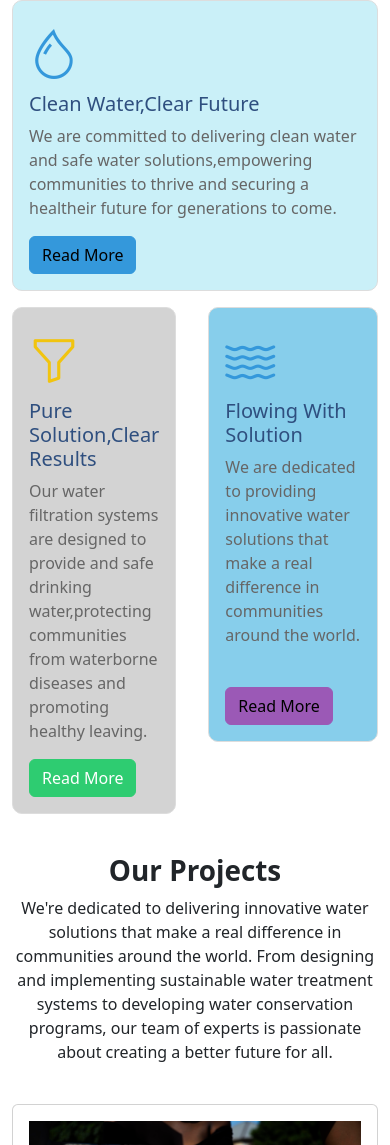
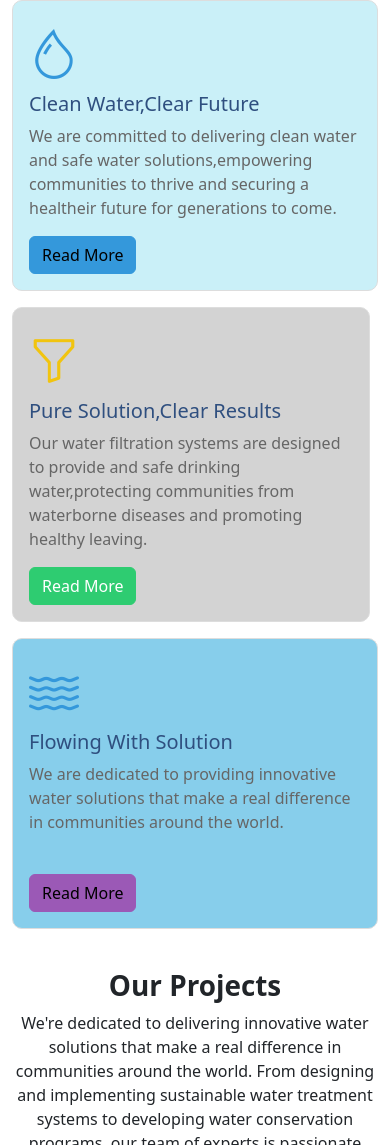
Before and after one commit to HamdiaXcel123/water-crises-pure-potential, a plain HTML site: page index.html in a window 390 px wide. Shown: the part 1256-2401 px from the top of the page. Drawn offline with nearby package versions, Linux system fonts and the light colour scheme.

Commit message:
Update index.html

```diff
--- a/index.html
+++ b/index.html
@@ -120,7 +120,7 @@
 
   <div class="container">
     <div class="row">
-      <div class="col">
+      <div class="col col-12 col-md-4">
 
         <div class="card mb-3"style="border: 1px solid #ddd; border-radius: 10px; background-color: #caf0f8;">
           <div class="card-body">
@@ -133,7 +133,7 @@
 
       </div>
 
-        <div class="col">
+        <div class="col col-12 col-md-4">
 
           <div class="card mb-3 me-2" style="border: 1px solid #ddd; border-radius: 10px; background-color: lightgray;">
             <div class="card-body">
@@ -146,7 +146,7 @@
 
           </div>
 
-          <div class="col">
+          <div class="col col-12 col-md-4">
 
             <div class="card mb-3" style=" border: 1px solid #ddd; border-radius: 10px; background-color: #87ceeb;">
               <div class="card-body">
```
